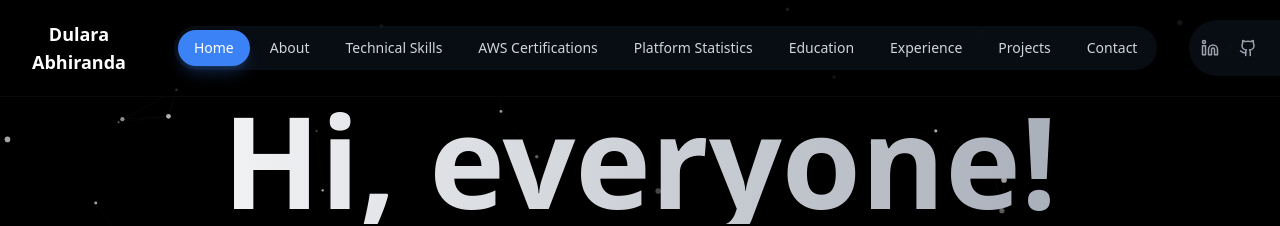
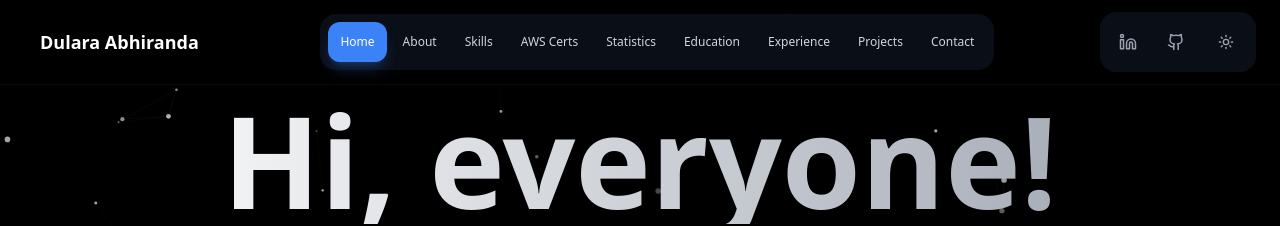
Before and after one commit to alinaleem/cloud-career-hub, a React (Vite) app: page / in a window 1280 px wide. Shown: the top 226 px of the page. Built offline with nearby package versions, Linux system fonts and the light colour scheme.

Commit message:
Enhance mobile responsiveness
Improved mobile experience with better spacing, touch areas, and responsive design.

```diff
--- a/src/components/Navigation.tsx
+++ b/src/components/Navigation.tsx
@@ -10,9 +10,9 @@ const Navigation = () => {
   const navItems = [
     { name: 'Home', id: 'home' },
     { name: 'About', id: 'about' },
-    { name: 'Technical Skills', id: 'technical-skills' },
-    { name: 'AWS Certifications', id: 'aws-certifications' },
-    { name: 'Platform Statistics', id: 'platform-statistics' },
+    { name: 'Skills', id: 'technical-skills', shortName: 'Skills' },
+    { name: 'AWS Certs', id: 'aws-certifications', shortName: 'AWS' },
+    { name: 'Statistics', id: 'platform-statistics', shortName: 'Stats' },
     { name: 'Education', id: 'education' },
     { name: 'Experience', id: 'experience' },
     { name: 'Projects', id: 'projects' },
@@ -56,24 +56,26 @@ const Navigation = () => {
   const isActive = (sectionId: string) => activeSection === sectionId;
 
   return (
-    <nav className="fixed top-0 left-0 right-0 z-50 bg-white/10 dark:bg-black/10 backdrop-blur-xl border-b border-gray-200/20 dark:border-gray-800/20">
-      <div className="max-w-7xl mx-auto px-4 py-3">
+    <nav className="fixed top-0 left-0 right-0 z-50 bg-white/95 dark:bg-black/95 backdrop-blur-xl border-b border-gray-200/30 dark:border-gray-800/30">
+      <div className="max-w-7xl mx-auto px-3 sm:px-4 lg:px-6 py-2 sm:py-3">
         <div className="flex items-center justify-between">
+          {/* Logo/Name - More touch-friendly */}
           <button
             onClick={() => scrollToSection('home')}
-            className="text-lg font-bold text-gray-900 dark:text-white hover:text-blue-600 dark:hover:text-blue-400 transition-all duration-300 px-4 py-2 rounded-full hover:bg-gray-100/50 dark:hover:bg-gray-800/50"
+            className="text-base sm:text-lg font-bold text-gray-900 dark:text-white hover:text-blue-600 dark:hover:text-blue-400 transition-all duration-300 px-3 sm:px-4 py-2 sm:py-3 rounded-xl hover:bg-gray-100/60 dark:hover:bg-gray-800/60 min-h-[44px] touch-manipulation"
           >
-            Dulara Abhiranda
+            <span className="hidden sm:inline">Dulara Abhiranda</span>
+            <span className="sm:hidden">Dulara</span>
           </button>
 
-          {/* Desktop Navigation */}
-          <div className="hidden lg:flex items-center justify-center flex-1 mx-8">
-            <div className="flex items-center space-x-1 bg-gray-100/50 dark:bg-gray-900/50 rounded-full p-1 backdrop-blur-sm">
+          {/* Desktop Navigation - Better spacing and responsive */}
+          <div className="hidden xl:flex items-center justify-center flex-1 mx-4">
+            <div className="flex items-center space-x-1 bg-gray-100/60 dark:bg-gray-900/60 rounded-2xl p-2 backdrop-blur-sm shadow-lg">
               {navItems.map((item) => (
                 <button
                   key={item.name}
                   onClick={() => scrollToSection(item.id)}
-                  className={`px-4 py-2 text-sm font-medium rounded-full transition-all duration-300 hover:scale-105 whitespace-nowrap ${
+                  className={`px-3 py-2.5 text-xs font-medium rounded-xl transition-all duration-300 hover:scale-105 whitespace-nowrap min-h-[40px] touch-manipulation ${
                     isActive(item.id)
                       ? 'bg-blue-500 text-white shadow-lg shadow-blue-500/25'
                       : 'text-gray-700 dark:text-gray-300 hover:bg-white/80 dark:hover:bg-gray-800/80 hover:text-gray-900 dark:hover:text-white'
@@ -85,14 +87,33 @@ const Navigation = () => {
             </div>
           </div>
 
-          {/* Social Links and Theme Toggle */}
+          {/* Tablet Navigation - Compact version */}
+          <div className="hidden lg:flex xl:hidden items-center justify-center flex-1 mx-4">
+            <div className="flex items-center space-x-1 bg-gray-100/60 dark:bg-gray-900/60 rounded-2xl p-1.5 backdrop-blur-sm shadow-lg">
+              {navItems.map((item) => (
+                <button
+                  key={item.name}
+                  onClick={() => scrollToSection(item.id)}
+                  className={`px-2 py-2 text-xs font-medium rounded-lg transition-all duration-300 hover:scale-105 whitespace-nowrap min-h-[36px] touch-manipulation ${
+                    isActive(item.id)
+                      ? 'bg-blue-500 text-white shadow-lg shadow-blue-500/25'
+                      : 'text-gray-700 dark:text-gray-300 hover:bg-white/80 dark:hover:bg-gray-800/80 hover:text-gray-900 dark:hover:text-white'
+                  }`}
+                >
+                  {item.shortName || item.name}
+                </button>
+              ))}
+            </div>
+          </div>
+
+          {/* Social Links and Theme Toggle - Desktop/Tablet */}
           <div className="hidden lg:flex items-center space-x-2">
-            <div className="flex items-center space-x-1 bg-gray-100/50 dark:bg-gray-900/50 rounded-full p-1">
+            <div className="flex items-center space-x-1 bg-gray-100/60 dark:bg-gray-900/60 rounded-2xl p-1.5">
               <a
                 href="https://linkedin.com"
                 target="_blank"
                 rel="noopener noreferrer"
-                className="p-2 text-gray-600 dark:text-gray-400 hover:text-blue-600 dark:hover:text-blue-400 transition-all duration-300 rounded-full hover:bg-white/80 dark:hover:bg-gray-800/80 hover:scale-110"
+                className="p-2.5 text-gray-600 dark:text-gray-400 hover:text-blue-600 dark:hover:text-blue-400 transition-all duration-300 rounded-xl hover:bg-white/80 dark:hover:bg-gray-800/80 hover:scale-110 min-h-[44px] min-w-[44px] flex items-center justify-center touch-manipulation"
               >
                 <Linkedin size={18} />
               </a>
@@ -100,7 +121,7 @@ const Navigation = () => {
                 href="https://github.com"
                 target="_blank"
                 rel="noopener noreferrer"
-                className="p-2 text-gray-600 dark:text-gray-400 hover:text-gray-900 dark:hover:text-white transition-all duration-300 rounded-full hover:bg-white/80 dark:hover:bg-gray-800/80 hover:scale-110"
+                className="p-2.5 text-gray-600 dark:text-gray-400 hover:text-gray-900 dark:hover:text-white transition-all duration-300 rounded-xl hover:bg-white/80 dark:hover:bg-gray-800/80 hover:scale-110 min-h-[44px] min-w-[44px] flex items-center justify-center touch-manipulation"
               >
                 <Github size={18} />
               </a>
@@ -112,12 +133,12 @@ const Navigation = () => {
 
           {/* Mobile Menu Button */}
           <div className="lg:hidden flex items-center space-x-2">
-            <div className="bg-gray-100/50 dark:bg-gray-900/50 rounded-full p-1">
+            <div className="bg-gray-100/60 dark:bg-gray-900/60 rounded-2xl p-1">
               <ThemeToggle />
             </div>
             <button
               onClick={() => setIsOpen(!isOpen)}
-              className="p-2 text-gray-900 dark:text-white bg-gray-100/50 dark:bg-gray-900/50 rounded-full hover:bg-gray-200/50 dark:hover:bg-gray-800/50 transition-all duration-300"
+              className="p-3 text-gray-900 dark:text-white bg-gray-100/60 dark:bg-gray-900/60 rounded-2xl hover:bg-gray-200/60 dark:hover:bg-gray-800/60 transition-all duration-300 min-h-[48px] min-w-[48px] flex items-center justify-center touch-manipulation"
             >
               <div className="w-5 h-5 flex flex-col justify-center space-y-1">
                 <span className={`block h-0.5 w-5 bg-current transition-all duration-300 ${isOpen ? 'rotate-45 translate-y-1.5' : ''}`} />
@@ -128,39 +149,39 @@ const Navigation = () => {
           </div>
         </div>
 
-        {/* Mobile Navigation */}
+        {/* Mobile Navigation - Enhanced for touch */}
         {isOpen && (
-          <div className="lg:hidden mt-4 pb-4 border-t border-gray-200/20 dark:border-gray-800/20">
-            <div className="flex flex-col space-y-2 mt-4 bg-gray-100/30 dark:bg-gray-900/30 rounded-2xl p-4 backdrop-blur-sm">
+          <div className="lg:hidden mt-4 pb-4 border-t border-gray-200/30 dark:border-gray-800/30">
+            <div className="flex flex-col space-y-1 mt-4 bg-gray-100/40 dark:bg-gray-900/40 rounded-2xl p-3 backdrop-blur-sm">
               {navItems.map((item) => (
                 <button
                   key={item.name}
                   onClick={() => scrollToSection(item.id)}
-                  className={`text-sm font-medium transition-all duration-300 text-left px-4 py-3 rounded-xl ${
+                  className={`text-sm font-medium transition-all duration-300 text-left px-4 py-4 rounded-xl min-h-[52px] touch-manipulation ${
                     isActive(item.id)
                       ? 'bg-blue-500 text-white shadow-lg shadow-blue-500/25'
-                      : 'text-gray-700 dark:text-gray-300 hover:bg-white/60 dark:hover:bg-gray-800/60 hover:text-gray-900 dark:hover:text-white'
+                      : 'text-gray-700 dark:text-gray-300 hover:bg-white/70 dark:hover:bg-gray-800/70 hover:text-gray-900 dark:hover:text-white'
                   }`}
                 >
                   {item.name}
                 </button>
               ))}
-              <div className="flex items-center justify-center space-x-2 pt-4">
+              <div className="flex items-center justify-center space-x-4 pt-4 mt-2 border-t border-gray-200/30 dark:border-gray-800/30">
                 <a
                   href="https://linkedin.com"
                   target="_blank"
                   rel="noopener noreferrer"
-                  className="p-3 text-gray-600 dark:text-gray-400 hover:text-blue-600 dark:hover:text-blue-400 transition-all duration-300 rounded-full bg-white/60 dark:bg-gray-800/60 hover:scale-110"
+                  className="p-4 text-gray-600 dark:text-gray-400 hover:text-blue-600 dark:hover:text-blue-400 transition-all duration-300 rounded-2xl bg-white/70 dark:bg-gray-800/70 hover:scale-110 min-h-[56px] min-w-[56px] flex items-center justify-center touch-manipulation"
                 >
-                  <Linkedin size={20} />
+                  <Linkedin size={22} />
                 </a>
                 <a
                   href="https://github.com"
                   target="_blank"
                   rel="noopener noreferrer"
-                  className="p-3 text-gray-600 dark:text-gray-400 hover:text-gray-900 dark:hover:text-white transition-all duration-300 rounded-full bg-white/60 dark:bg-gray-800/60 hover:scale-110"
+                  className="p-4 text-gray-600 dark:text-gray-400 hover:text-gray-900 dark:hover:text-white transition-all duration-300 rounded-2xl bg-white/70 dark:bg-gray-800/70 hover:scale-110 min-h-[56px] min-w-[56px] flex items-center justify-center touch-manipulation"
                 >
-                  <Github size={20} />
+                  <Github size={22} />
                 </a>
               </div>
             </div>
```
